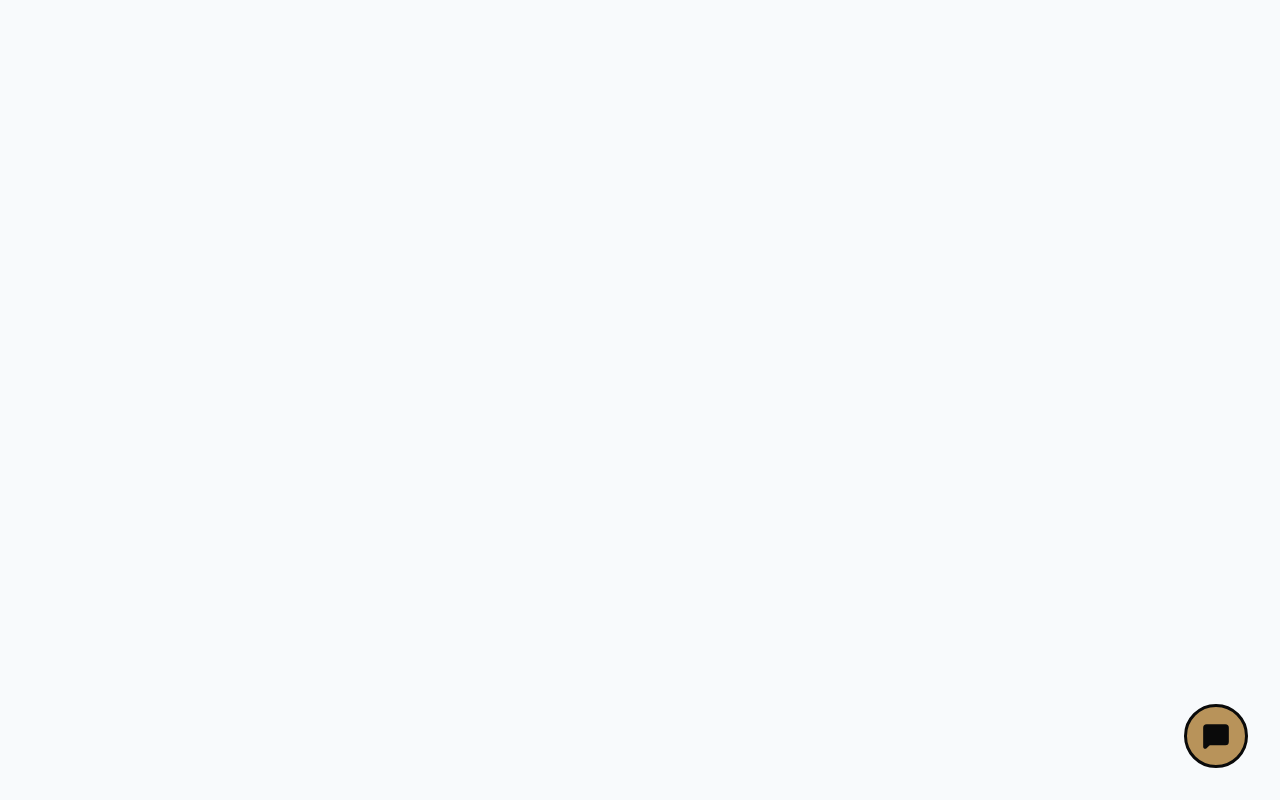
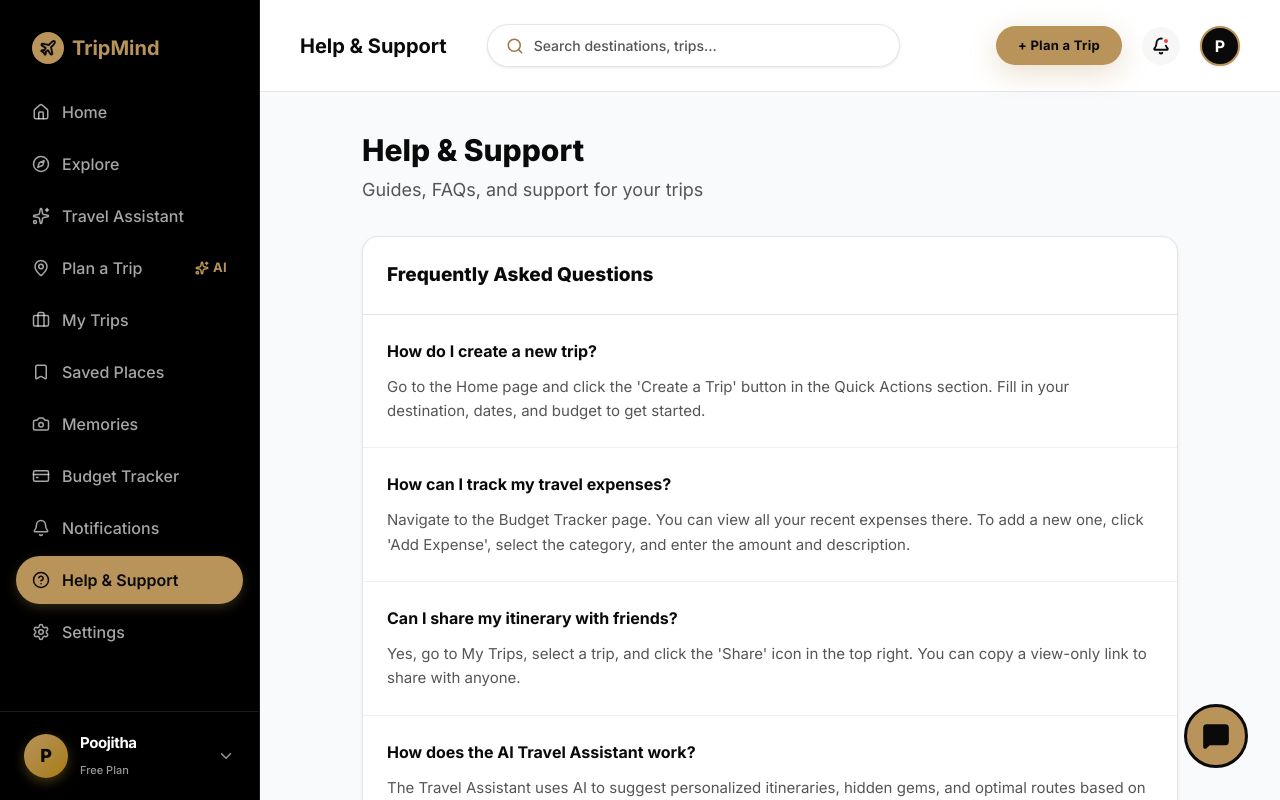
Before and after one commit to PoojaRam166/TripMind, a React (Vite) app in the folder frontend/: page /help in a window 1280 px wide. Before the commit this address had no page. Built offline with nearby package versions, Linux system fonts and the light colour scheme.

Commit message:
feat: Add Help & Support page and Sidebar link

```diff
--- a/frontend/src/App.jsx
+++ b/frontend/src/App.jsx
@@ -8,6 +8,7 @@ import ResetPasswordPage from './pages/ResetPasswordPage';
 import HomePage from './pages/HomePage';
 import ExplorePage from './pages/ExplorePage';
 import PlanTripPage from './pages/PlanTripPage';
+import HelpPage from './pages/HelpPage';
 import TripDetailPage from './pages/TripDetailPage';
 import MyTripsPage from './pages/MyTripsPage';
 import SavedPlacesPage from './pages/SavedPlacesPage';
@@ -41,6 +42,7 @@ export default function App() {
             <Route path="/budget" element={<BudgetTrackerPage />} />
             <Route path="/notifications" element={<NotificationsPage />} />
             <Route path="/settings" element={<SettingsPage />} />
+            <Route path="/help" element={<HelpPage />} />
             <Route path="/assistant" element={<AssistantPage />} />
             <Route path="/trip/:id" element={<TripDetailPage />} />
             <Route path="/register" element={<RegisterPage />} />
--- a/frontend/src/components/dashboard/Sidebar.jsx
+++ b/frontend/src/components/dashboard/Sidebar.jsx
@@ -15,7 +15,8 @@ import {
   Plane,
   ChevronDown,
   User,
-  LogOut
+  LogOut,
+  HelpCircle
 } from 'lucide-react';
 
 export default function Sidebar({ activeRoute }) {
@@ -44,6 +45,7 @@ export default function Sidebar({ activeRoute }) {
     '/budget': 'Budget Tracker',
     '/notifications': 'Notifications',
     '/settings': 'Settings',
+    '/help': 'Help & Support',
     '/assistant': 'Travel Assistant',
   };
   const currentActive = activeRoute || pathToLabel[location.pathname] || 'Home';
@@ -58,6 +60,7 @@ export default function Sidebar({ activeRoute }) {
     { label: 'Memories', icon: <Camera size={18} />, path: '/memories' },
     { label: 'Budget Tracker', icon: <CreditCard size={18} />, path: '/budget' },
     { label: 'Notifications', icon: <Bell size={18} />, path: '/notifications' },
+    { label: 'Help & Support', icon: <HelpCircle size={18} />, path: '/help' },
     { label: 'Settings', icon: <Settings size={18} />, path: '/settings' },
   ];
 
--- /dev/null
+++ b/frontend/src/pages/HelpPage.jsx
@@ -0,0 +1,111 @@
+import React from 'react';
+import { HelpCircle, Mail, Phone, FileText } from 'lucide-react';
+import Sidebar from '../components/dashboard/Sidebar';
+import TopNav from '../components/dashboard/TopNav';
+
+export default function HelpPage() {
+  const faqs = [
+    {
+      q: "How do I create a new trip?",
+      a: "Go to the Home page and click the 'Create a Trip' button in the Quick Actions section. Fill in your destination, dates, and budget to get started."
+    },
+    {
+      q: "How can I track my travel expenses?",
+      a: "Navigate to the Budget Tracker page. You can view all your recent expenses there. To add a new one, click 'Add Expense', select the category, and enter the amount and description."
+    },
+    {
+      q: "Can I share my itinerary with friends?",
+      a: "Yes, go to My Trips, select a trip, and click the 'Share' icon in the top right. You can copy a view-only link to share with anyone."
+    },
+    {
+      q: "How does the AI Travel Assistant work?",
+      a: "The Travel Assistant uses AI to suggest personalized itineraries, hidden gems, and optimal routes based on your budget and preferences. Just ask it a question!"
+    }
+  ];
+
+  return (
+    <div className="dashboard-layout page-transition">
+      <aside className="hidden md:flex flex-col bg-black border-r border-white/10 h-screen overflow-y-auto z-20 relative">
+        <Sidebar activeRoute="Help & Support" />
+      </aside>
+
+      <main className="flex flex-col h-screen overflow-y-auto overflow-x-hidden relative">
+        <TopNav title="Help & Support" />
+
+        <div className="flex-1 w-full max-w-4xl mx-auto p-4 sm:p-6 lg:p-10 pb-[100px] md:pb-10">
+
+          <div className="mb-8">
+            <h1 className="text-3xl font-extrabold text-[var(--color-text-primary)] mb-2">Help & Support</h1>
+            <p className="text-lg text-[var(--color-text-secondary)] m-0">Guides, FAQs, and support for your trips</p>
+          </div>
+
+          <div className="flex flex-col gap-8">
+
+            {/* FAQ Card */}
+            <div className="bg-[var(--color-surface)] border border-[var(--color-border)] rounded-2xl overflow-hidden shadow-[var(--shadow-sm)]">
+              <div className="p-6 border-b border-[var(--color-border)]">
+                <h2 className="text-[19px] font-extrabold text-[var(--color-text-primary)] m-0">Frequently Asked Questions</h2>
+              </div>
+              <div className="flex flex-col">
+                {faqs.map((faq, index) => (
+                  <div key={index} className={`p-6 ${index !== faqs.length - 1 ? 'border-b border-[var(--color-border-light)]' : ''}`}>
+                    <h3 className="text-[16px] font-bold text-[var(--color-text-primary)] mb-3 m-0">{faq.q}</h3>
+                    <p className="text-[15px] text-[var(--color-text-secondary)] leading-relaxed m-0">{faq.a}</p>
+                  </div>
+                ))}
+              </div>
+            </div>
+
+            {/* Contact Support Card */}
+            <div className="bg-[var(--color-surface)] border border-[var(--color-border)] rounded-2xl overflow-hidden shadow-[var(--shadow-sm)]">
+              <div className="p-6 border-b border-[var(--color-border)]">
+                <h2 className="text-[19px] font-extrabold text-[var(--color-text-primary)] m-0">Contact Support</h2>
+              </div>
+              <div className="p-6">
+                <p className="text-[15px] text-[var(--color-text-secondary)] mb-6 m-0">
+                  Need more help? Our support team is available from 9 AM to 6 PM, Monday to Saturday.
+                </p>
+                <div className="grid grid-cols-1 md:grid-cols-2 gap-4 mt-6">
+                  <a href="mailto:support@tripmind.com" className="flex items-center gap-4 p-4 rounded-xl border border-[var(--color-border)] hover:border-[var(--color-gold)] hover:bg-[var(--color-surface-2)] transition-all cursor-pointer no-underline text-inherit hover-lift">
+                    <div className="w-12 h-12 rounded-full bg-blue-50 flex items-center justify-center text-blue-600 flex-shrink-0">
+                      <Mail size={20} />
+                    </div>
+                    <div>
+                      <h4 className="font-bold text-[var(--color-text-primary)] text-[15px] m-0 mb-1">Email Us</h4>
+                      <p className="text-[14px] text-[var(--color-text-secondary)] m-0 font-medium">support@tripmind.com</p>
+                    </div>
+                  </a>
+                  <a href="tel:18001234567" className="flex items-center gap-4 p-4 rounded-xl border border-[var(--color-border)] hover:border-[var(--color-gold)] hover:bg-[var(--color-surface-2)] transition-all cursor-pointer no-underline text-inherit hover-lift">
+                    <div className="w-12 h-12 rounded-full bg-green-50 flex items-center justify-center text-green-600 flex-shrink-0">
+                      <Phone size={20} />
+                    </div>
+                    <div>
+                      <h4 className="font-bold text-[var(--color-text-primary)] text-[15px] m-0 mb-1">Call Us (Toll Free)</h4>
+                      <p className="text-[14px] text-[var(--color-text-secondary)] m-0 font-medium">1800-123-4567</p>
+                    </div>
+                  </a>
+                </div>
+              </div>
+            </div>
+
+            {/* Documentation Card */}
+            <div className="bg-[var(--color-surface)] border border-[var(--color-border)] rounded-2xl overflow-hidden shadow-[var(--shadow-sm)]">
+              <div className="p-6 border-b border-[var(--color-border)]">
+                <h2 className="text-[19px] font-extrabold text-[var(--color-text-primary)] m-0">Documentation</h2>
+              </div>
+              <div className="p-6">
+                <p className="text-[15px] text-[var(--color-text-secondary)] mb-6 m-0">
+                  Read our detailed guides on how to use every feature of the application.
+                </p>
+                <button className="flex items-center justify-center gap-2 w-full sm:w-auto px-8 py-3.5 mt-6 bg-[var(--color-surface)] border border-[var(--color-border)] hover:border-[var(--color-gold)] hover:bg-[var(--color-surface-2)] rounded-xl font-bold text-[var(--color-text-primary)] transition-all hover-lift shadow-sm">
+                  <FileText size={18} /> User Manual
+                </button>
+              </div>
+            </div>
+
+          </div>
+        </div>
+      </main>
+    </div>
+  );
+}
```
